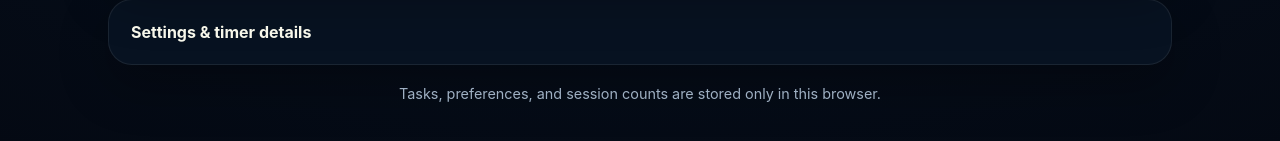
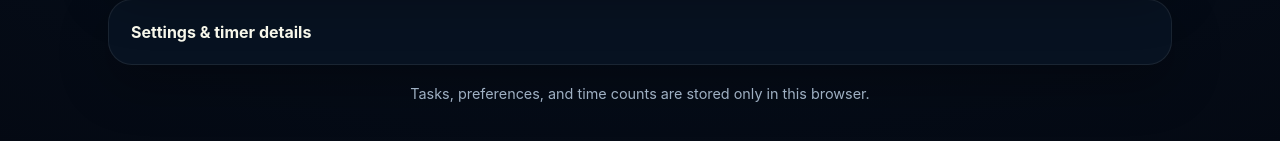
Before and after one commit to beaket-test-001/tomato-app, a Vue app: page / in a window 1280 px wide. Shown: the part 1268-1409 px from the top of the page. Built offline with nearby package versions, Linux system fonts and the light colour scheme.

Commit message:
Update footer text for clarity on storage counts

```diff
--- a/src/app.vue
+++ b/src/app.vue
@@ -15,6 +15,6 @@ const garden = reactive(useTomatoGarden());
     <section class="content-grid"><TimerPanel :model="garden" /><GardenPanel :model="garden" /></section>
     <section class="content-grid lower-grid"><TaskPanel :model="garden" /></section>
     <PreferencesPanel :model="garden" />
-    <footer class="storage-note">Tasks, preferences, and session counts are stored only in this browser.</footer>
+    <footer class="storage-note">Tasks, preferences, and time counts are stored only in this browser.</footer>
   </main>
 </template>
```
